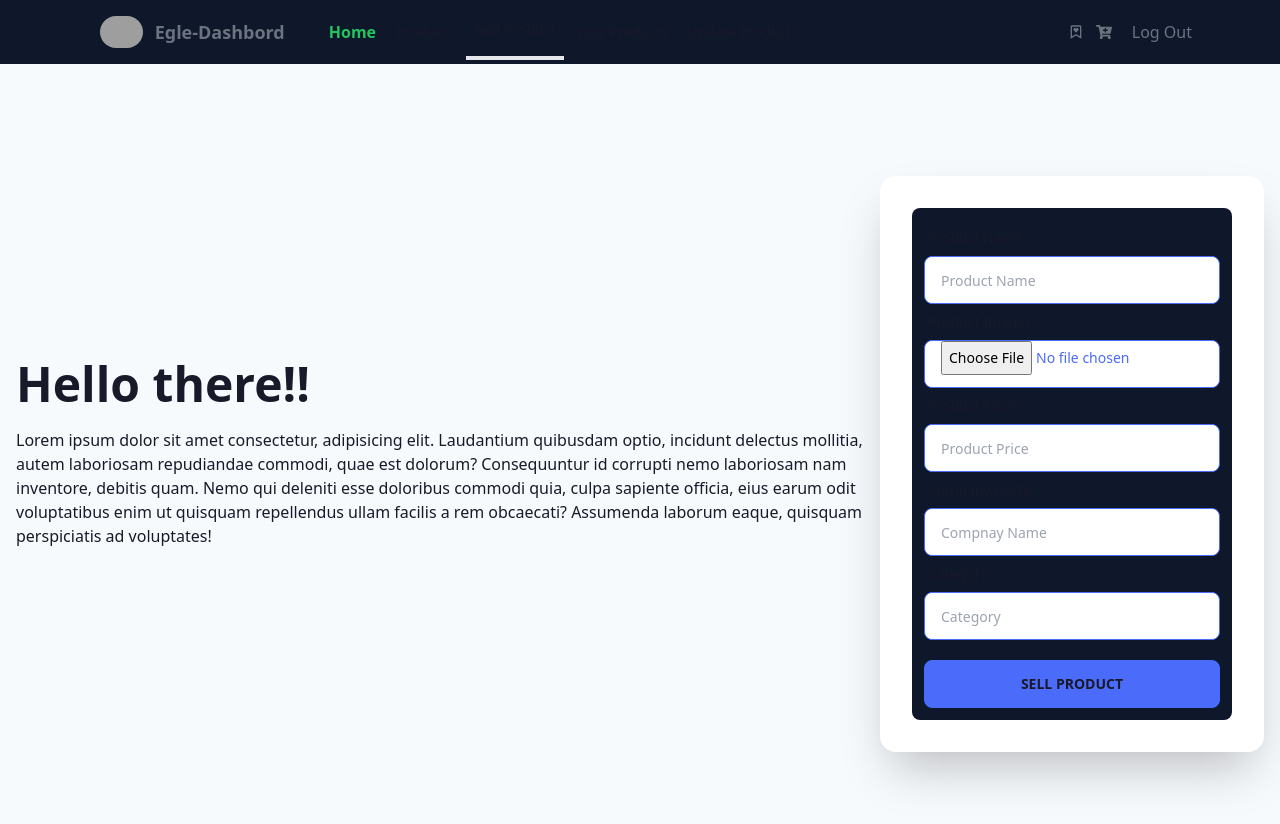
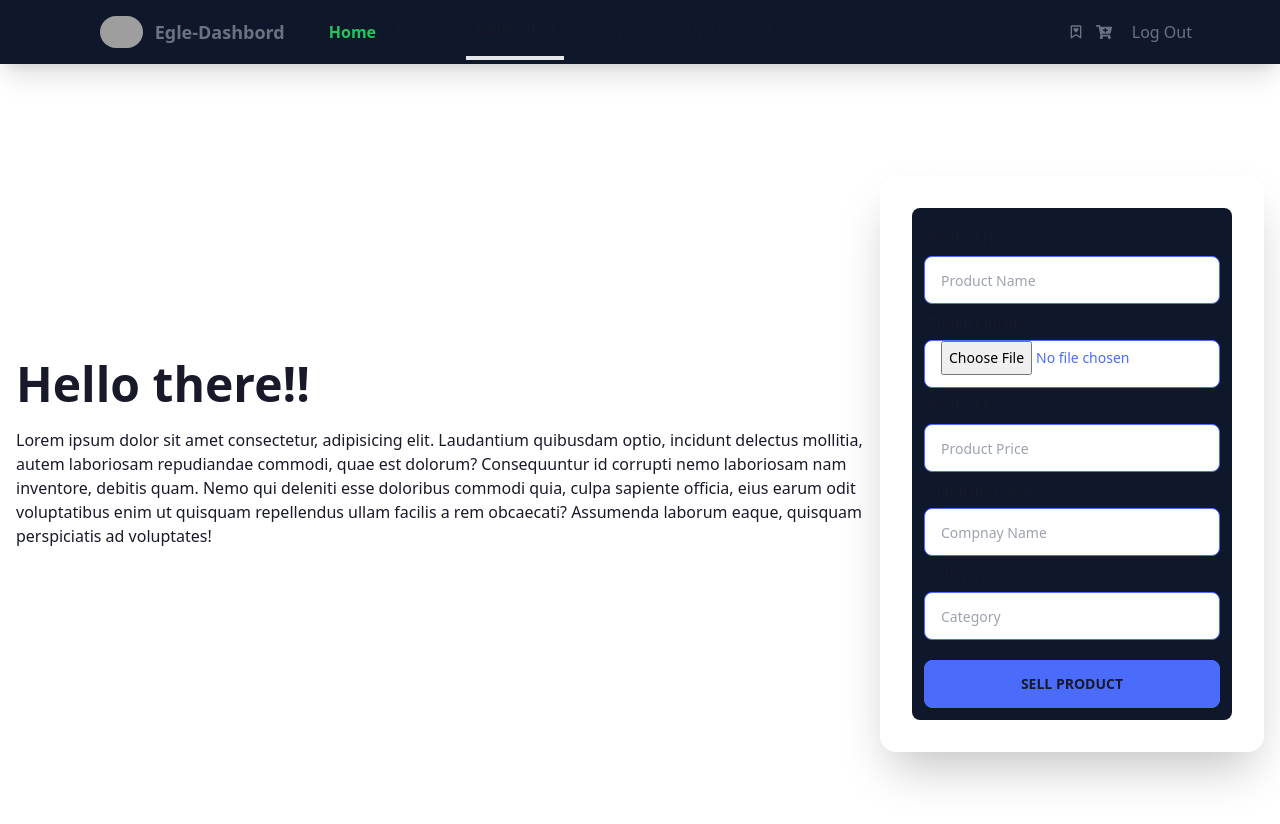
Before and after one commit to krcpr007/e-dashbord, a React (Create React App) app: page /addProduct in a window 1280 px wide. Shown: the top 824 px of the page. Built offline with nearby package versions, Linux system fonts and the light colour scheme; sample sign-in values are in the browser's storage; grey boxes are pictures that could not be loaded; the HTML template or start-up script is replaced by a standard one.

Commit message:
bg-color change

```diff
--- a/src/components/AddProduct.js
+++ b/src/components/AddProduct.js
@@ -35,7 +35,7 @@
   };
   return (
     <>
-      <div className="hero min-h-screen bg-base-200">
+      <div className="hero min-h-screen ">
       <div className="flex-col justify-center hero-content lg:flex-row">
         <div className="text-center lg:text-left">
           <h1 className="mb-5 text-5xl font-bold">Hello there!!</h1>
@@ -66,9 +66,9 @@
                 />
               </div>
               <div className="form-control">
-                <lable className="label">
+                <label className="label">
                   <span className="label-text">Product Images</span>
-                </lable>
+                </label>
                 <input
                   type="file"
 
```
